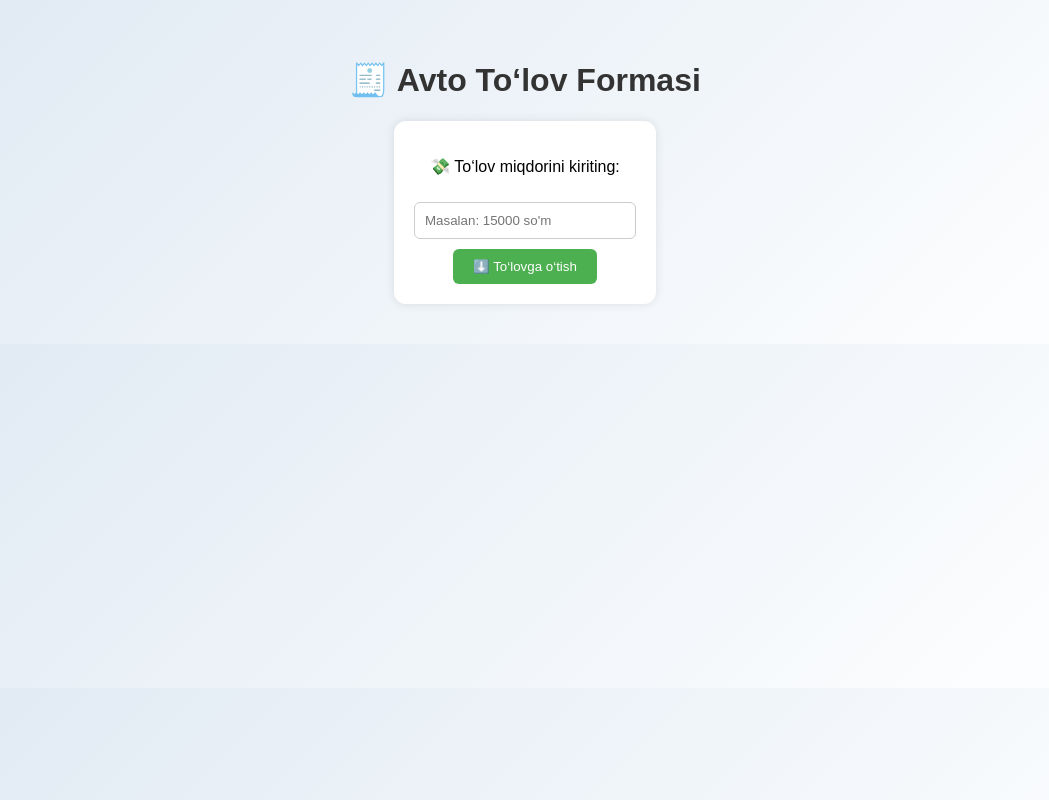
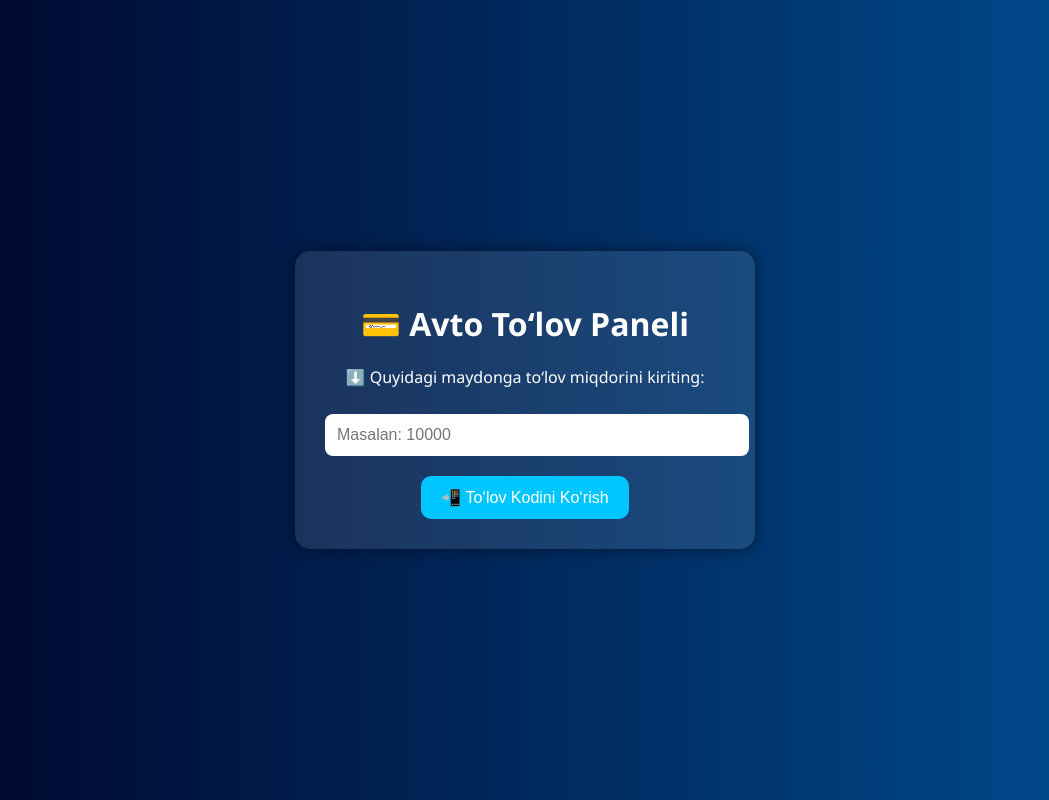
Before and after one commit to saidakbar88/avto-tulov, a plain HTML site: page html/index.html in a window 1280 px wide. Shown: the whole page, without its empty margins (115-1164 px from the left). Drawn offline with Linux system fonts and the light colour scheme.

Commit message:
Update index.html

```diff
--- a/html/index.html
+++ b/html/index.html
@@ -1,66 +1,90 @@
+
 <!DOCTYPE html>
 <html lang="uz">
 <head>
   <meta charset="UTF-8" />
   <meta name="viewport" content="width=device-width, initial-scale=1.0"/>
-  <title>💳 Avto To‘lov</title>
+  <title>Avto To‘lov (USSD)</title>
   <style>
     body {
-      background: linear-gradient(135deg, #dfe9f3, #ffffff);
-      font-family: Arial, sans-serif;
+      background: linear-gradient(to right, #000428, #004e92);
+      color: white;
+      font-family: 'Segoe UI', sans-serif;
+      display: flex;
+      flex-direction: column;
+      align-items: center;
+      justify-content: center;
+      height: 100vh;
+      margin: 0;
+    }
+    .container {
+      background: rgba(255, 255, 255, 0.1);
+      padding: 30px;
+      border-radius: 15px;
+      box-shadow: 0 0 15px rgba(0, 0, 0, 0.5);
+      max-width: 400px;
+      width: 90%;
       text-align: center;
-      padding: 2rem;
-    }
-    h1 {
-      font-size: 2rem;
-      color: #333;
-    }
-    .form {
-      background: white;
-      border-radius: 12px;
-      padding: 20px;
-      box-shadow: 0 0 10px rgba(0,0,0,0.1);
-      display: inline-block;
     }
     input {
-      padding: 10px;
-      margin: 10px 0;
-      width: 200px;
-      border-radius: 6px;
-      border: 1px solid #ccc;
+      width: 100%;
+      padding: 12px;
+      font-size: 1rem;
+      border-radius: 8px;
+      border: none;
+      margin-top: 10px;
+      margin-bottom: 20px;
     }
     button {
-      background-color: #4CAF50;
+      padding: 12px 20px;
+      background: #00c6ff;
       color: white;
-      padding: 10px 20px;
+      font-size: 1rem;
       border: none;
-      border-radius: 6px;
+      border-radius: 10px;
       cursor: pointer;
     }
-    button:hover {
-      background-color: #45a049;
+    #ussd {
+      margin-top: 20px;
+      background: rgba(0,0,0,0.3);
+      padding: 15px;
+      border-radius: 10px;
+      display: none;
     }
   </style>
 </head>
 <body>
-  <h1>🧾 Avto To‘lov Formasi</h1>
-  <div class="form">
-    <form onsubmit="return openClickLink()">
-      <p>💸 To‘lov miqdorini kiriting:</p>
-      <input type="number" id="amount" placeholder="Masalan: 15000 so'm" required />
-      <br />
-      <button type="submit">⬇️ To‘lovga o‘tish</button>
-    </form>
+  <div class="container">
+    <h1>💳 Avto To‘lov Paneli</h1>
+    <p>⬇️ Quyidagi maydonga to‘lov miqdorini kiriting:</p>
+    <input type="number" id="summa" placeholder="Masalan: 10000" />
+    <button onclick="generateUSSD()">📲 To‘lov Kodini Ko‘rish</button>
+
+    <div id="ussd">
+      <p>✅ Telefoningizda to‘lov qilish uchun ushbu kodni tering:</p>
+      <h2 id="ussdCode">*880*079101*SUMMA#</h2>
+      <p>
+        🔹 Bu <strong>USSD kod</strong> orqali siz CLICK orqali karta raqamiga to‘lov qilasiz. <br/>
+        🔹 Kodingizni tanlab, 📋 <strong>nusxa ko‘chirib</strong> oling va 📞 telefoningizda tering. <br/>
+        🔹 Har safar to‘lov miqdori o‘zgarsa, kod ham o‘zgaradi.
+      </p>
+      <p><strong>Misol:</strong> 10 000 so‘m to‘lash uchun kod: <br/><code>*880*079101*10000#</code></p>
+      <p style="margin-top:20px;">👤 Admin: <strong>@AdxamovUz</strong></p>
+    </div>
   </div>
 
   <script>
-    function openClickLink() {
-      const amount = document.getElementById('amount').value;
-      if (amount) {
-        const clickLink = `https://my.click.uz/services/pay?service_id=12345&amount=${amount}&merchant_id=YOUR_MERCHANT_ID`;
-        window.open(clickLink, "_blank");
+    function generateUSSD() {
+      const amount = document.getElementById("summa").value;
+      const box = document.getElementById("ussd");
+      const code = document.getElementById("ussdCode");
+
+      if (amount && amount > 0) {
+        code.textContent = `*880*079101*${amount}#`;
+        box.style.display = "block";
+      } else {
+        alert("Iltimos, to‘lov summasini kiriting!");
       }
-      return false;
     }
   </script>
 </body>
```
